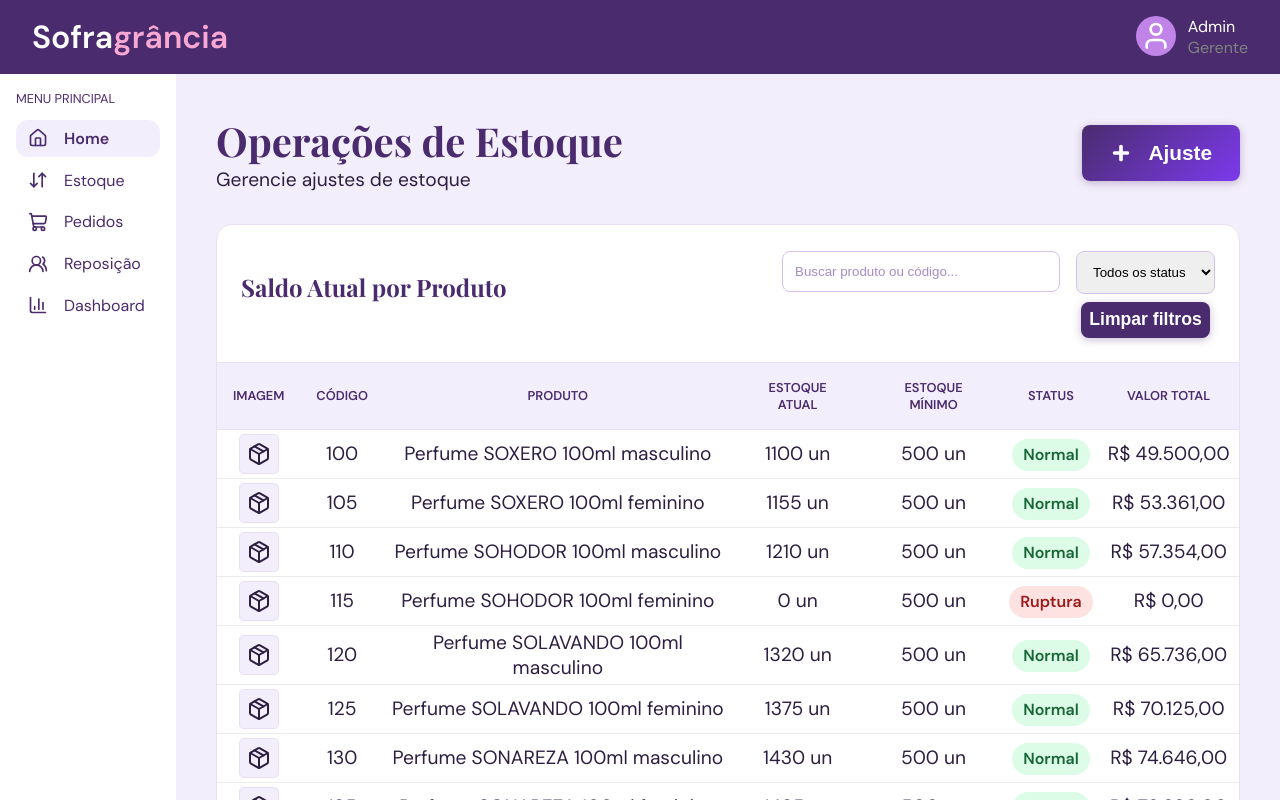
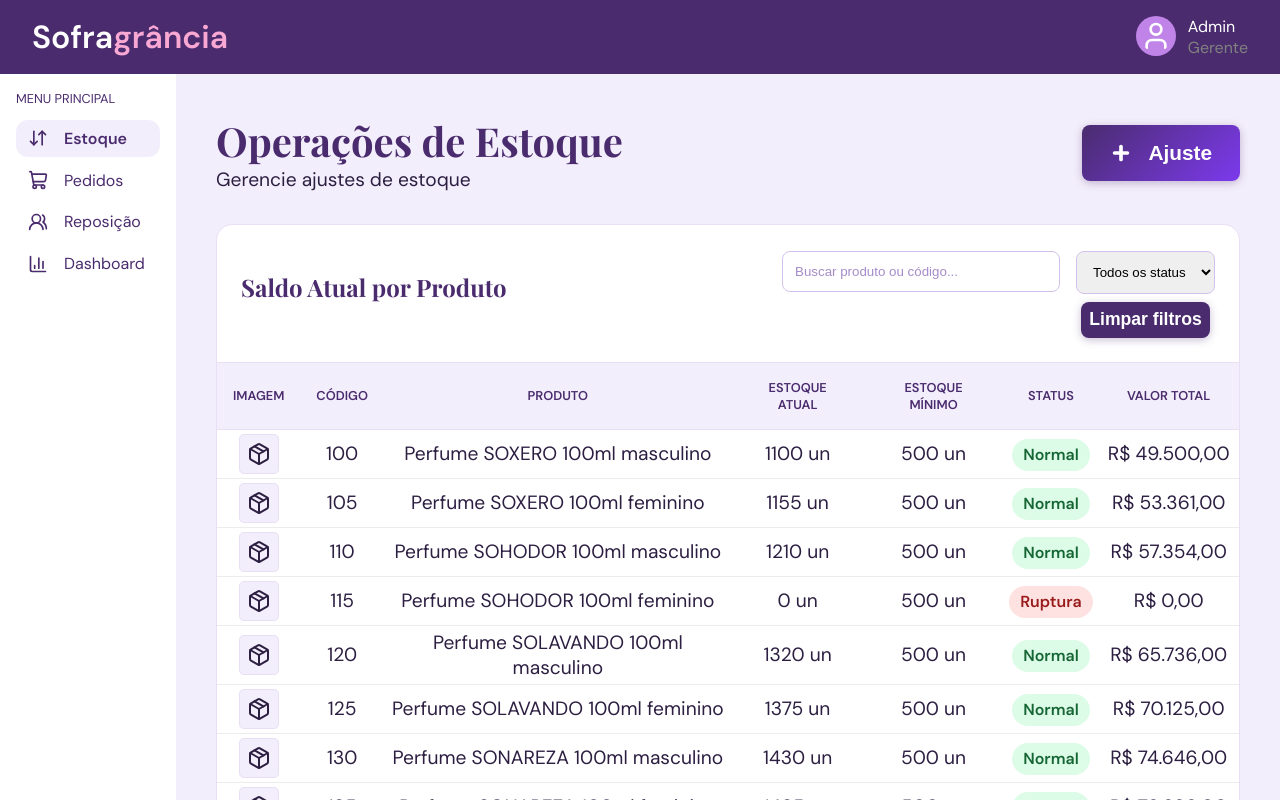
Before and after one commit to Odiiego/estoque, a React (Vite) app in the folder frontend/: page / in a window 1280 px wide. Built offline with nearby package versions, Linux system fonts and the light colour scheme.

Commit message:
fix: correção das rotas no menu

```diff
--- a/frontend/src/components/Menu/Menu.tsx
+++ b/frontend/src/components/Menu/Menu.tsx
@@ -1,7 +1,6 @@
 import {
   ArrowDownUp,
   ChartColumn,
-  House,
   ShoppingCart,
   UsersRound,
 } from 'lucide-react';
@@ -15,20 +14,9 @@ export default function Menu() {
     <nav className={styles.menu}>
       <ul>
         <p className="pseudo-title">Menu Principal</p>
-
         <li>
           <NavLink
             to="/"
-            className={({ isActive }) => (isActive ? styles.active : '')}
-          >
-            <House size={20} />
-            Home
-          </NavLink>
-        </li>
-
-        <li>
-          <NavLink
-            to="/estoque"
             className={({ isActive }) => (isActive ? styles.active : '')}
           >
             <ArrowDownUp size={20} />
```
